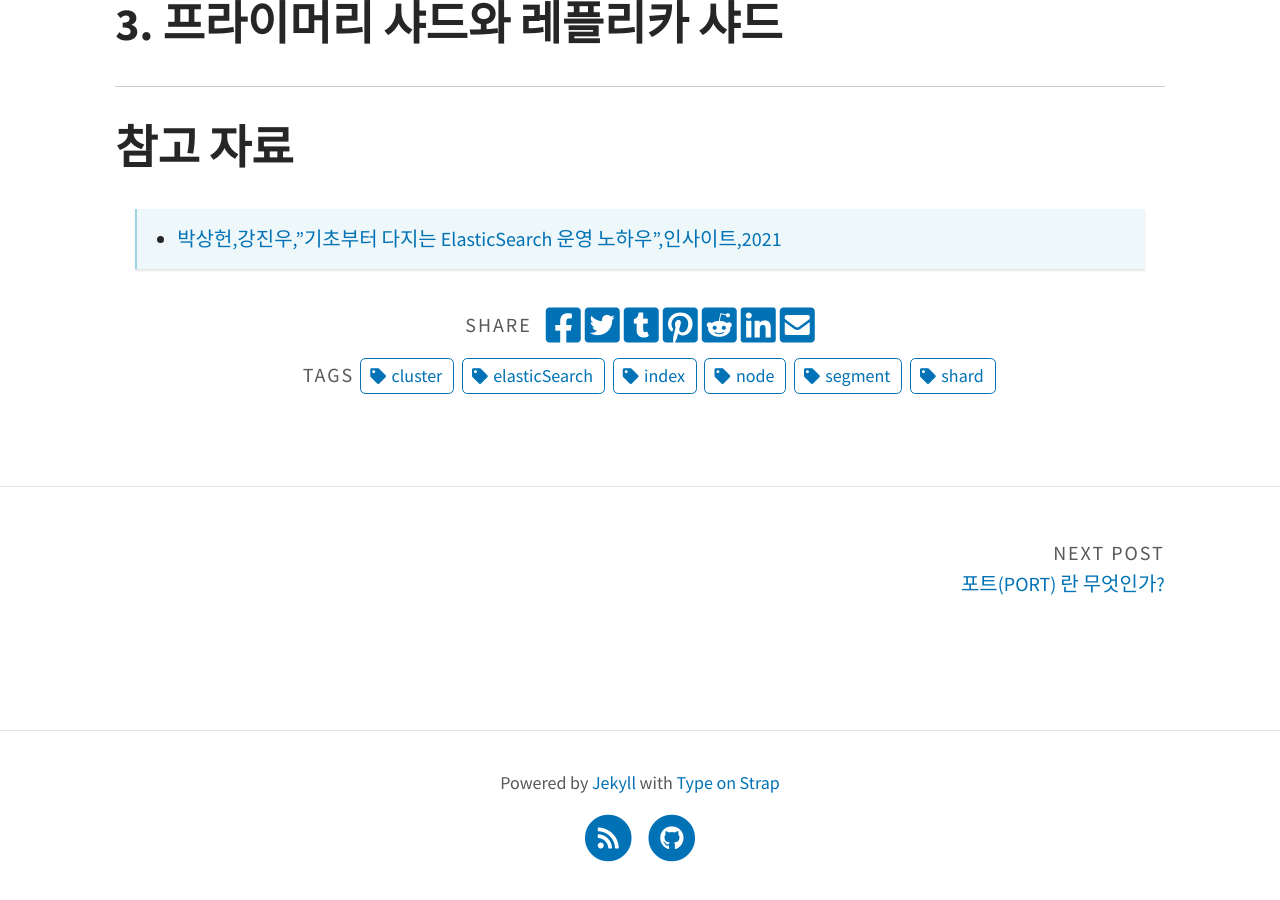
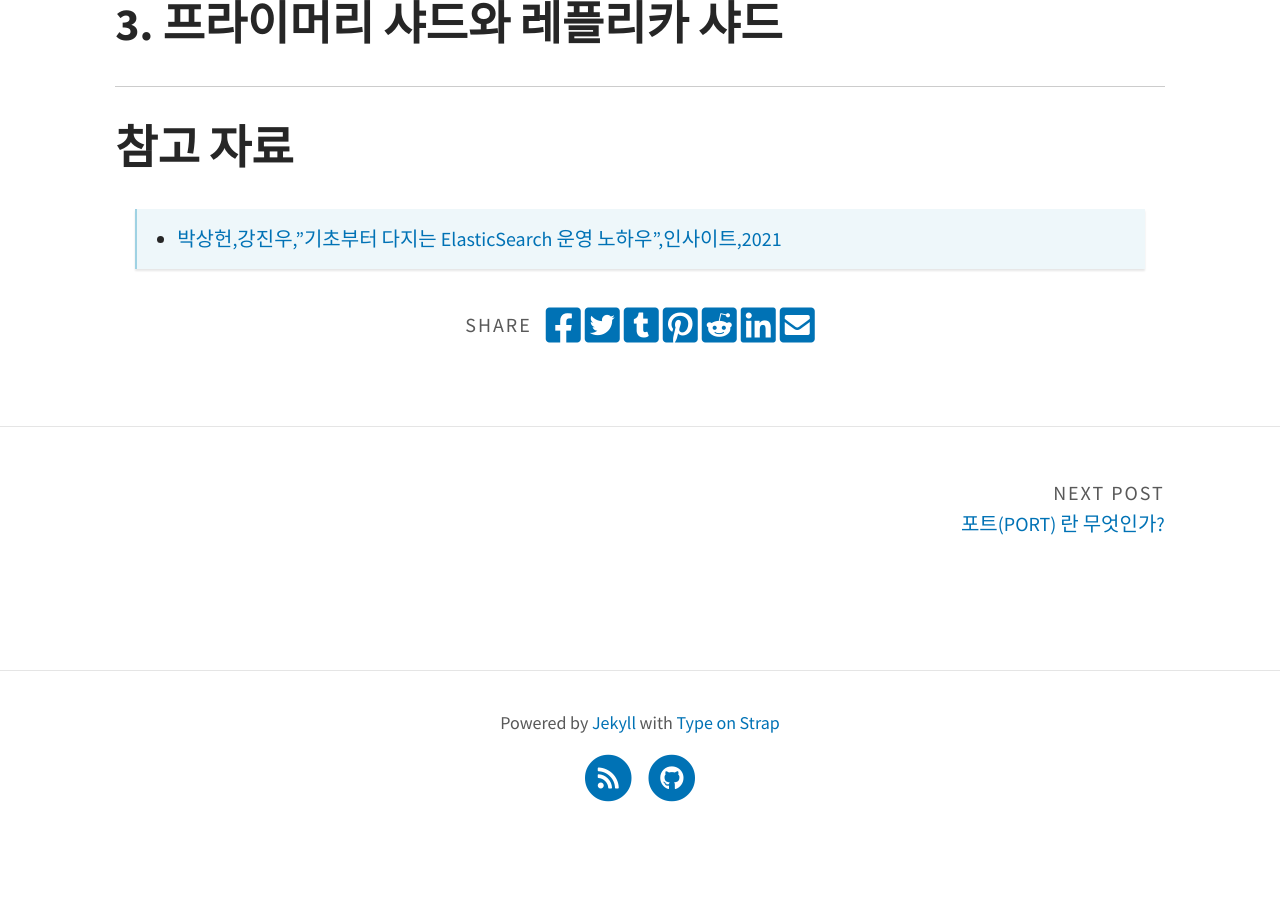
Before and after one commit to mainmethod0126/old-tech-blog, a Jekyll site: the page built from _posts/elasticsearch/2022-06-15-Elasticsearch의-기본개념.md, in a window 1280 px wide and 900 px high, scrolled down 6184 px. Built offline with Jekyll 4.4.1, drawn with Linux system fonts in a browser that asks for light colours; comment, search, counter and statistics services are not loaded; after the commit the page ends 7025 px from its top, so only the background shows below that.

Commit message:
태그문제로 게시글이 안올라가나 확인을 위해 태그 삭제

```diff
--- a/_posts/elasticsearch/2022-06-15-Elasticsearch의-기본개념.md
+++ b/_posts/elasticsearch/2022-06-15-Elasticsearch의-기본개념.md
@@ -1,7 +1,6 @@
 ---
 layout: post
 title: ElasticSearch의 기본개념
-tags: [elasticSearch, cluster, node, index, shard, segment]
 author: mainmethod0126
 excerpt_separator: <!--more-->
 ---
```
